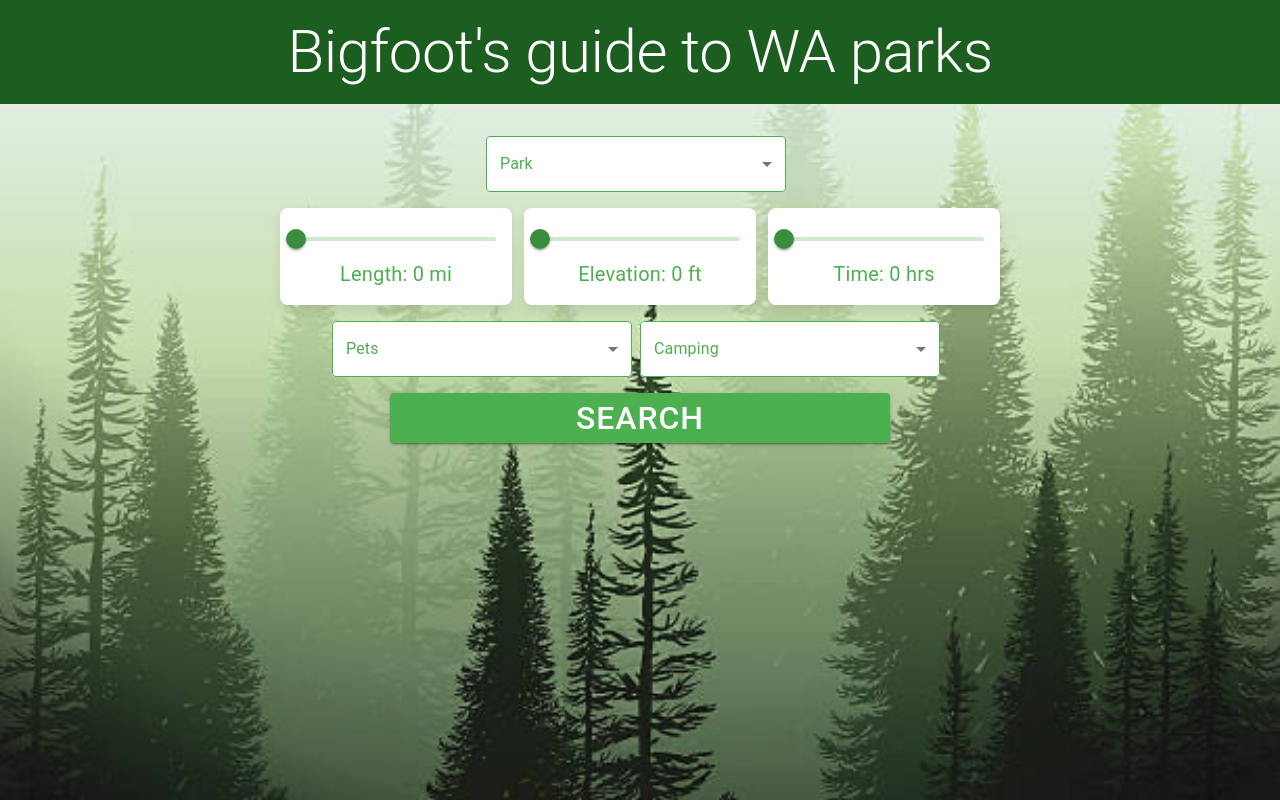
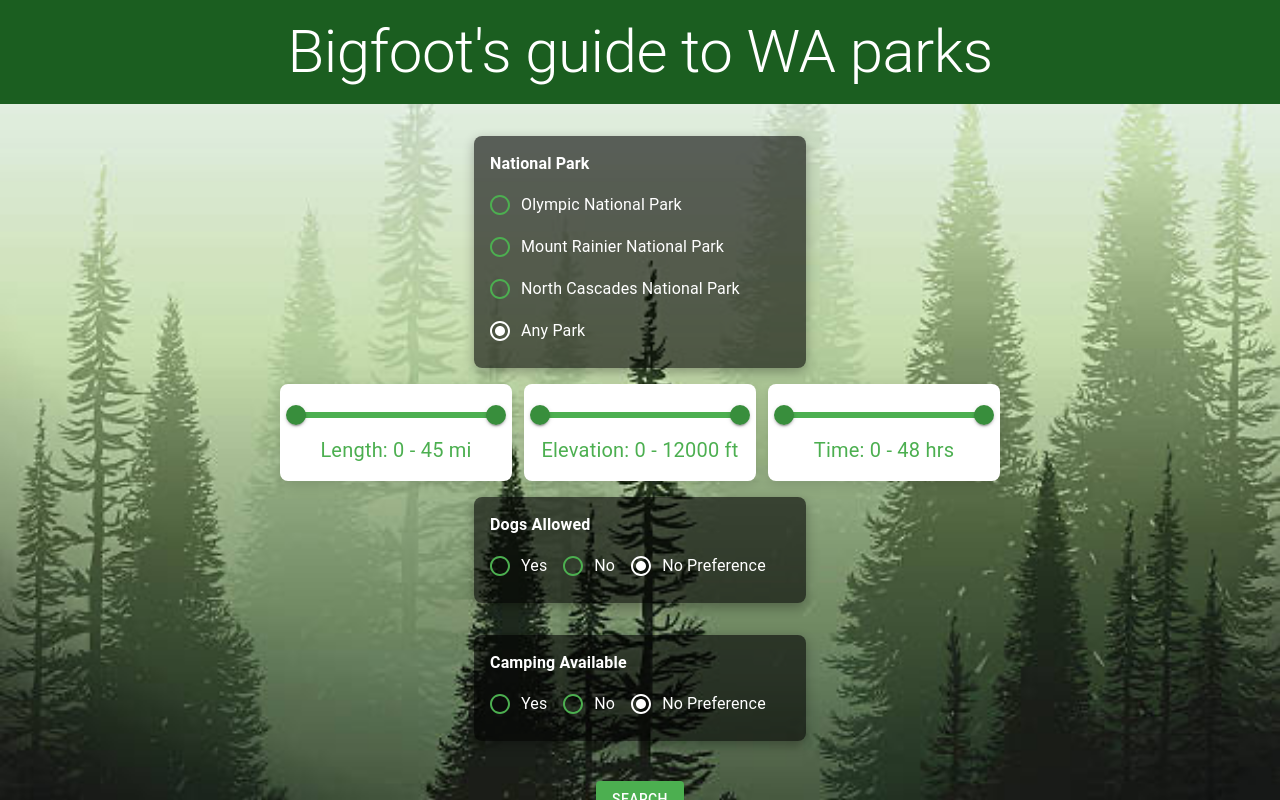
Before and after one commit to meghanbuchanan/csci367-database-project, a React (Vite) app in the folder bigfoot/: page /details in a window 1280 px wide. Built offline with nearby package versions, Linux system fonts and the light colour scheme.

Commit message:
Implementing search by trail details functionality

```diff
--- a/bigfoot/src/App.tsx
+++ b/bigfoot/src/App.tsx
@@ -13,10 +13,11 @@ function App() {
         <Routes>
           <Route path="/" element={<HomePage />} />
           <Route path="/details" element={<SearchDetailsPage />} />
-          <Route path="/trail" element={<SearchTrailNamePage />} />
+          <Route path="/name" element={<SearchTrailNamePage />} />
           <Route path="/selection" element={<SelectionPage />} />
           <Route path="/hikeInfo" element={<HikeInfoPage />} />
-          <Route path="/search" element={<SelectionPage />} />
+          <Route path="/names/search" element={<SelectionPage />} />
+          <Route path="/details/search" element={<SelectionPage />} />
         </Routes>
       </BaseLayout>
     </BrowserRouter>
--- a/bigfoot/src/routes/HomePage.tsx
+++ b/bigfoot/src/routes/HomePage.tsx
@@ -6,7 +6,7 @@ const HomePage = () => {
   const navigate = useNavigate();
 
   const handleTrailName = () => {
-    navigate('/trail');
+    navigate('/name');
   };
 
   const handleDetails = () => {
--- a/bigfoot/src/routes/SearchDetailsPage.tsx
+++ b/bigfoot/src/routes/SearchDetailsPage.tsx
@@ -1,97 +1,121 @@
-import { useState } from 'react';
-import {  Box, Button, FormControl, InputLabel, Select, MenuItem, Checkbox, ListItemText, Typography, Slider } from '@mui/material';
+import React, { useState } from 'react';
+import { Box, Button, FormControl, Typography, Slider, RadioGroup, Radio, FormControlLabel } from '@mui/material';
 import { green } from '@mui/material/colors';
 import { useNavigate } from 'react-router-dom';
 
 const SearchDetailsPage = () => {
   const navigate = useNavigate();
-  const [selectedParks, setSelectedParks] = useState<string[]>([]);
-  const [lengthRange, setLengthRange] = useState<number>(0);
-  const [elevationRange, setElevationRange] = useState<number>(0);
-  const [timeRange, setTimeRange] = useState<number>(0);
-  const [selectedPets, setSelectedPets] = useState<string[]>([]);
-  const [selectedCamping, setSelectedCamping] = useState<string[]>([]);
+  const [selectedPark, setSelectedPark] = useState<string>('all');
+  const [lengthRange, setLengthRange] = useState([0, 45]);
+  const [elevationRange, setElevationRange] = useState([0, 12000]);
+  const [timeRange, setTimeRange] = useState([0, 48]);
+  const [pets, setPets] = useState<string>('all');
+  const [camping, setCamping] = useState<string>('all');
 
-  const handleParkSelectionChange = (event: { target: { value: any; }; }) => {
-    const value = event.target.value;
-    setSelectedParks(typeof value === 'string' ? value.split(',') : value);
+  const handleParkChange = (event: React.ChangeEvent<HTMLInputElement>) => {
+    setSelectedPark(event.target.value);
   };
 
   const handleLengthChange = (_: Event, newValue: number | number[]) => {
-    setLengthRange(newValue as number);
+    setLengthRange(newValue as number[]);
   };
 
   const handleElevationChange = (_: Event, newValue: number | number[]) => {
-    setElevationRange(newValue as number);
+    setElevationRange(newValue as number[]);
   };
 
   const handleTimeChange = (_: Event, newValue: number | number[]) => {
-    setTimeRange(newValue as number);
+    setTimeRange(newValue as number[]);
   };
 
-  const handlePetSelectionChange = (event: { target: { value: any; }; }) => {
-    const value = event.target.value;
-    setSelectedPets(typeof value === 'string' ? value.split(',') : value);
+  const handlePetsChange = (event: React.ChangeEvent<HTMLInputElement>) => {
+    setPets(event.target.value);
+    console.log("Pets Clicked: ", pets);
   };
 
-  const handleCampingSelectionChange = (event: { target: { value: any; }; }) => {
-    const value = event.target.value;
-    setSelectedCamping(typeof value === 'string' ? value.split(',') : value);
+  const handleCampingChange = (event: React.ChangeEvent<HTMLInputElement>) => {
+    setCamping(event.target.value);
   };
 
-  const handleSearch = () => {
-    navigate('/selection');
+  const handleSearch = async () => {
+    const queryParams = new URLSearchParams();
+
+    if (selectedPark !== 'all') {
+      queryParams.append("park", selectedPark);
+    }
+
+    if (lengthRange) {
+      queryParams.append("lengthMin", lengthRange[0].toString());
+      queryParams.append("lengthMax", lengthRange[1].toString());
+    }
+
+    if (elevationRange) {
+      queryParams.append("elevationMin", elevationRange[0].toString());
+      queryParams.append("elevationMax", elevationRange[1].toString());
+    }
+
+    if (timeRange) {
+      queryParams.append("timeMin", timeRange[0].toString());
+      queryParams.append("timeMax", timeRange[1].toString());
+    }
+
+    if (pets !== 'all') {
+      queryParams.append("pets", pets); // Only append if not "all"
+    }
+
+    if (camping !== 'all') {
+      queryParams.append("camping", camping); // Only append if not "all"
+    }
+
+    console.log(queryParams.toString());
+    const response = await fetch(`http://localhost:5001/details/search?${queryParams.toString()}`);
+    const data = await response.json();
+    navigate('/selection', { state: { results: data } });
+
   };
 
   return (
     <div>
         {/* Park */}
         <Box sx={{ display: 'flex', justifyContent: 'center', marginTop: 2 }}>
-            <FormControl sx={{ width: '300px', marginRight: 1 }}>
-            <InputLabel sx={{color: green[500], '&.Mui-focused': {color: green[700],},}}>Park</InputLabel>
-                <Select
-                    value={selectedParks}
-                    onChange={handleParkSelectionChange}
-                    label="Park"
-                    multiple
-                    renderValue={(selected) => (
-                      <Box>
-                        {selected.map((value) => (
-                          <Box key={value} sx={{ display: 'flex', alignItems: 'center' }}>
-                            <Checkbox checked />
-                            <ListItemText primary={ value === 'onp' ? 'Olympic Nstional Park' : value === 'mrnp' ? 'Mount Rainer National Park' : 'North Cascades National Park'} />
-                          </Box>
-                        ))}
-                      </Box>
-                    )}
+          <FormControl
             sx={{
-                        backgroundColor: 'white',
-                        '& .MuiOutlinedInput-notchedOutline': {
-                          borderColor: green[500],
-                        },
-                        '&:hover .MuiOutlinedInput-notchedOutline': {
-                          borderColor: green[700],
-                        },
-                        '&.Mui-focused .MuiOutlinedInput-notchedOutline': {
-                          borderColor: green[700],
-                        },
-                    }}>
-                    <MenuItem value="onp">
-                      <Checkbox checked={selectedParks.includes("onp")} />
-                      <ListItemText primary="Olympic National Park" />
-                    </MenuItem>
-                    <MenuItem value="mrnp">
-                      <Checkbox checked={selectedParks.includes("mrnp")} />
-                      <ListItemText primary="Mount Rainer National Park" />
-                    </MenuItem>
-                    <MenuItem value="ncnp">
-                      <Checkbox checked={selectedParks.includes("ncnp")} />
-                      <ListItemText primary="North Cascades National Park" />
-                    </MenuItem>
-                </Select>
+              width: '300px',
+              backgroundColor: 'rgba(0, 0, 0, 0.6)', // Semi-transparent black for higher contrast
+              borderRadius: '8px',
+              padding: '16px',
+              boxShadow: '0px 4px 12px rgba(0, 0, 0, 0.3)', // Subtle shadow for depth
+            }}
+          >
+            <Typography sx={{ color: '#FFFFFF', fontWeight: 'bold', marginBottom: '8px' }}>
+              National Park
+            </Typography>
+            <RadioGroup row value={selectedPark} onChange={handleParkChange}>
+              <FormControlLabel
+                value="Olympic National Park"
+                control={<Radio sx={{ color: '#4CAF50', '&.Mui-checked': { color: '#FFFFFF' } }} />}
+                label={<Typography sx={{ color: '#FFFFFF' }}>Olympic National Park</Typography>}
+              />
+              <FormControlLabel
+                value="Mount Rainier National Park"
+                control={<Radio sx={{ color: '#4CAF50', '&.Mui-checked': { color: '#FFFFFF' } }} />}
+                label={<Typography sx={{ color: '#FFFFFF' }}>Mount Rainier National Park</Typography>}
+              />
+              <FormControlLabel
+                value="North Cascades National Park"
+                control={<Radio sx={{ color: '#4CAF50', '&.Mui-checked': { color: '#FFFFFF' } }} />}
+                label={<Typography sx={{ color: '#FFFFFF' }}>North Cascades National Park</Typography>}
+              />
+              <FormControlLabel
+                value="all"
+                control={<Radio sx={{ color: '#4CAF50', '&.Mui-checked': { color: '#FFFFFF' } }} />}
+                label={<Typography sx={{ color: '#FFFFFF' }}>Any Park</Typography>}
+              />
+            </RadioGroup>
           </FormControl>
         </Box>
-        {/* Length , Elevation, Time */}
+
+        {/* Length, Elevation, Time */}
         <Box sx={{ display: 'flex', justifyContent: 'center', marginTop: 2, gap: 1.5 }}>
               <Box
                 sx={{
@@ -106,7 +130,8 @@ const SearchDetailsPage = () => {
                   value={lengthRange}
                   onChange={handleLengthChange}
                   min={0}
-                  max={35}
+                  max={45}
+                  step={5}
                   valueLabelDisplay="auto"
                   sx={{
                     color: green[500],
@@ -120,7 +145,7 @@ const SearchDetailsPage = () => {
                       backgroundColor: green[300],
                     },}}/>
               <Typography variant="body2" align="center" sx={{ color: green[500], fontSize: '20px' }}>
-                Length: {lengthRange} mi
+                Length: {lengthRange[0]} - {lengthRange[1]} mi
               </Typography>
             </Box>
             <Box
@@ -137,6 +162,7 @@ const SearchDetailsPage = () => {
                   onChange={handleElevationChange}
                   min={0}
                   max={12000}
+                  step={100}
                   valueLabelDisplay="auto"
                   sx={{
                     color: green[500],
@@ -150,7 +176,7 @@ const SearchDetailsPage = () => {
                       backgroundColor: green[300],
                     },}}/>
               <Typography variant="body2" align="center" sx={{ color: green[500], fontSize: '20px' }}>
-                Elevation: {elevationRange} ft
+                Elevation: {elevationRange[0]} - {elevationRange[1]} ft
               </Typography>
             </Box>
             <Box
@@ -166,7 +192,8 @@ const SearchDetailsPage = () => {
                   value={timeRange}
                   onChange={handleTimeChange}
                   min={0}
-                  max={50}
+                  max={48}
+                  step={1}
                   valueLabelDisplay="auto"
                   sx={{
                     color: green[500],
@@ -180,115 +207,90 @@ const SearchDetailsPage = () => {
                       backgroundColor: green[300],
                     },}}/>
               <Typography variant="body2" align="center" sx={{ color: green[500], fontSize: '20px' }}>
-                Time: {timeRange} hrs
+                Time: {timeRange[0]} - {timeRange[1]} hrs
               </Typography>
             </Box>
           </Box>
 
-        {/* Pets, Camping */}
+        {/* Pets */}
         <Box sx={{ display: 'flex', justifyContent: 'center', marginTop: 2 }}>
-          <FormControl sx={{ width: '300px', marginRight: 1 }}>
-            <InputLabel sx={{color: green[500], '&.Mui-focused': {color: green[700],},}}>Pets</InputLabel>
-                <Select
-                    value={selectedPets}
-                    onChange={handlePetSelectionChange}
-                    label="Pets"
-                    multiple
-                    renderValue={(selected) => (
-                      <Box>
-                        {selected.map((value) => (
-                          <Box key={value} sx={{ display: 'flex', alignItems: 'center' }}>
-                            <Checkbox checked />
-                            <ListItemText primary={ value === 'allowed' ? 'Allowed' : value === 'notAllowed' ? 'Not Allowed' : 'No Preference'} />
-                          </Box>
-                        ))}
-                      </Box>
-                    )}
+          <FormControl
             sx={{
-                        backgroundColor: 'white',
-                        '& .MuiOutlinedInput-notchedOutline': {
-                          borderColor: green[500],
-                        },
-                        '&:hover .MuiOutlinedInput-notchedOutline': {
-                          borderColor: green[700],
-                        },
-                        '&.Mui-focused .MuiOutlinedInput-notchedOutline': {
-                          borderColor: green[700],
-                        },
+              width: '300px',
+              backgroundColor: 'rgba(0, 0, 0, 0.6)',
+              borderRadius: '8px',
+              padding: '16px',
+              boxShadow: '0px 4px 12px rgba(0, 0, 0, 0.3)',
+              marginBottom: 2
             }}>
-                    <MenuItem value="allowed">
-                      <Checkbox checked={selectedPets.includes("allowed")} />
-                      <ListItemText primary="Allowed" />
-                    </MenuItem>
-                    <MenuItem value="notAllowed">
-                      <Checkbox checked={selectedPets.includes("notAllowed")} />
-                      <ListItemText primary="Not Allowed" />
-                    </MenuItem>
-                    <MenuItem value="noPreference">
-                      <Checkbox checked={selectedPets.includes("noPreference")} />
-                      <ListItemText primary="No Preference" />
-                    </MenuItem>
-                </Select>
-            </FormControl>
-            <FormControl sx={{ width: '300px', marginRight: 1 }}>
-              <InputLabel sx={{color: green[500], '&.Mui-focused': {color: green[700],},}}>Camping</InputLabel>
-                <Select
-                    value={selectedCamping}
-                    onChange={handleCampingSelectionChange}
-                    label="Camping"
-                    multiple
-                    renderValue={(selected) => (
-                      <Box>
-                        {selected.map((value) => (
-                          <Box key={value} sx={{ display: 'flex', alignItems: 'center' }}>
-                            <Checkbox checked />
-                            <ListItemText primary={ value === 'yes' ? 'Yes' : value === 'no' ? 'No' : 'No Preference'} />
-                          </Box>
-                        ))}
-                      </Box>
-                    )}
-                    sx={{
-                        backgroundColor: 'white',
-                        '& .MuiOutlinedInput-notchedOutline': {
-                          borderColor: green[500],
-                        },
-                        '&:hover .MuiOutlinedInput-notchedOutline': {
-                          borderColor: green[700],
-                        },
-                        '&.Mui-focused .MuiOutlinedInput-notchedOutline': {
-                          borderColor: green[700],
-                        },
-                    }}>
-                    <MenuItem value="yes">
-                      <Checkbox checked={selectedCamping.includes("yes")} />
-                      <ListItemText primary="Yes" />
-                    </MenuItem>
-                    <MenuItem value="no">
-                      <Checkbox checked={selectedCamping.includes("no")} />
-                      <ListItemText primary="No" />
-                    </MenuItem>
-                    <MenuItem value="noPreference">
-                      <Checkbox checked={selectedCamping.includes("noPreference")} />
-                      <ListItemText primary="No Preference" />
-                    </MenuItem>
-                </Select>
+            <Typography sx={{ color: '#FFFFFF', fontWeight: 'bold', marginBottom: '8px' }}>
+              Dogs Allowed
+            </Typography>
+            <RadioGroup row value={pets} onChange={handlePetsChange}>
+              <FormControlLabel
+                value="true"
+                control={<Radio sx={{ color: '#4CAF50', '&.Mui-checked': { color: '#FFFFFF' } }} />}
+                label={<Typography sx={{ color: '#FFFFFF' }}>Yes</Typography>}
+              />
+              <FormControlLabel
+                value="false"
+                control={<Radio sx={{ color: '#4CAF50', '&.Mui-checked': { color: '#FFFFFF' } }} />}
+                label={<Typography sx={{ color: '#FFFFFF' }}>No</Typography>}
+              />
+              <FormControlLabel
+                value="all"
+                control={<Radio sx={{ color: '#4CAF50', '&.Mui-checked': { color: '#FFFFFF' } }} />}
+                label={<Typography sx={{ color: '#FFFFFF' }}>No Preference</Typography>}
+              />
+            </RadioGroup>
           </FormControl>
         </Box>
 
-        {/* Search */}
-        <Box sx={{ display: 'flex', justifyContent: 'center', marginTop: 2, height: '50px', }}>
+        {/* Camping */}
+        <Box sx={{ display: 'flex', justifyContent: 'center', marginTop: 2 }}>
+          <FormControl
+            sx={{
+              width: '300px',
+              backgroundColor: 'rgba(0, 0, 0, 0.6)',
+              borderRadius: '8px',
+              padding: '16px',
+              boxShadow: '0px 4px 12px rgba(0, 0, 0, 0.3)',
+              marginBottom: 2
+            }}
+          >
+            <Typography sx={{ color: '#FFFFFF', fontWeight: 'bold', marginBottom: '8px' }}>
+              Camping Available
+            </Typography>
+            <RadioGroup row value={camping} onChange={handleCampingChange}>
+              <FormControlLabel
+                value="true"
+                control={<Radio sx={{ color: '#4CAF50', '&.Mui-checked': { color: '#FFFFFF' } }} />}
+                label={<Typography sx={{ color: '#FFFFFF' }}>Yes</Typography>}
+              />
+              <FormControlLabel
+                value="false"
+                control={<Radio sx={{ color: '#4CAF50', '&.Mui-checked': { color: '#FFFFFF' } }} />}
+                label={<Typography sx={{ color: '#FFFFFF' }}>No</Typography>}
+              />
+              <FormControlLabel
+                value="all"
+                control={<Radio sx={{ color: '#4CAF50', '&.Mui-checked': { color: '#FFFFFF' } }} />}
+                label={<Typography sx={{ color: '#FFFFFF' }}>No Preference</Typography>}
+              />
+            </RadioGroup>
+          </FormControl>
+        </Box>
+
+        {/* Submit Button */}
+        <Box sx={{ display: 'flex', justifyContent: 'center', marginTop: 3 }}>
           <Button
             variant="contained"
-                color="primary"
-                onClick={handleSearch}
             sx={{
               backgroundColor: green[500],
-                    '&:hover': {
-                        backgroundColor: green[700],
-                    },
-                    fontSize: '2rem',
-                    width: '40%',
+              color: 'white',
+              '&:hover': { backgroundColor: green[700] },
             }}
+            onClick={handleSearch}
           >
             Search
           </Button>
```
Also changed, not shown: bigfoot/src/routes/SearchTrailNamePage.tsx (+7 -10 lines), bigfoot/src/routes/SelectionPage.tsx (+25 -30 lines), 1 other file (tests, documents, lock files or other folders). Lines whose indentation alone changed are shown as unchanged.
